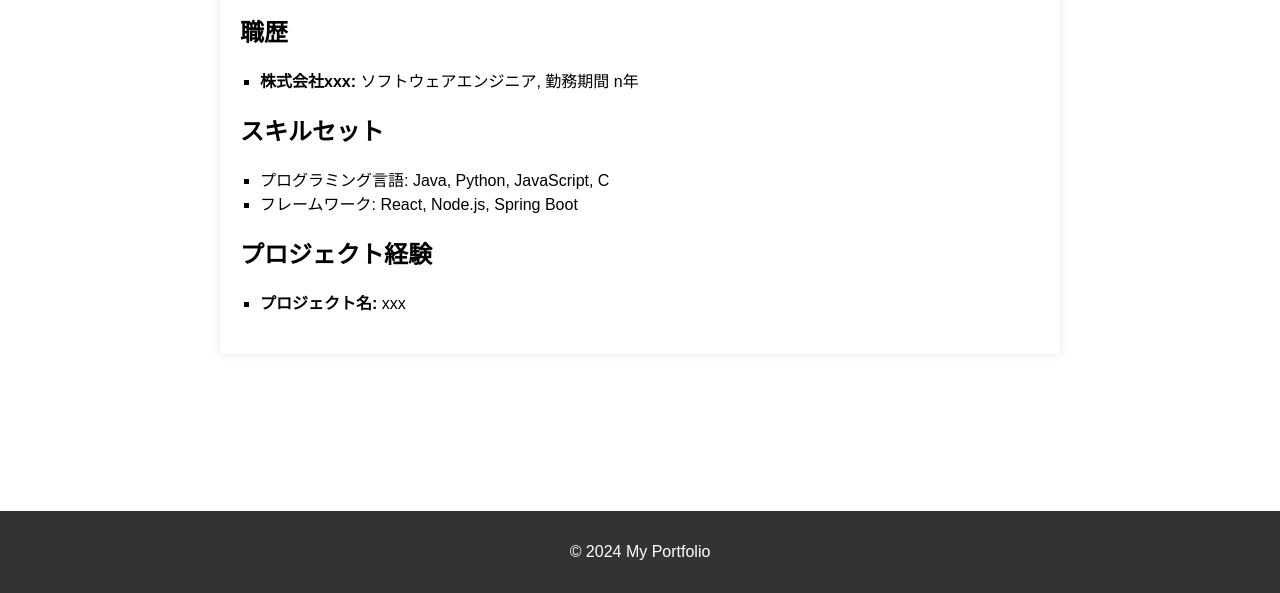
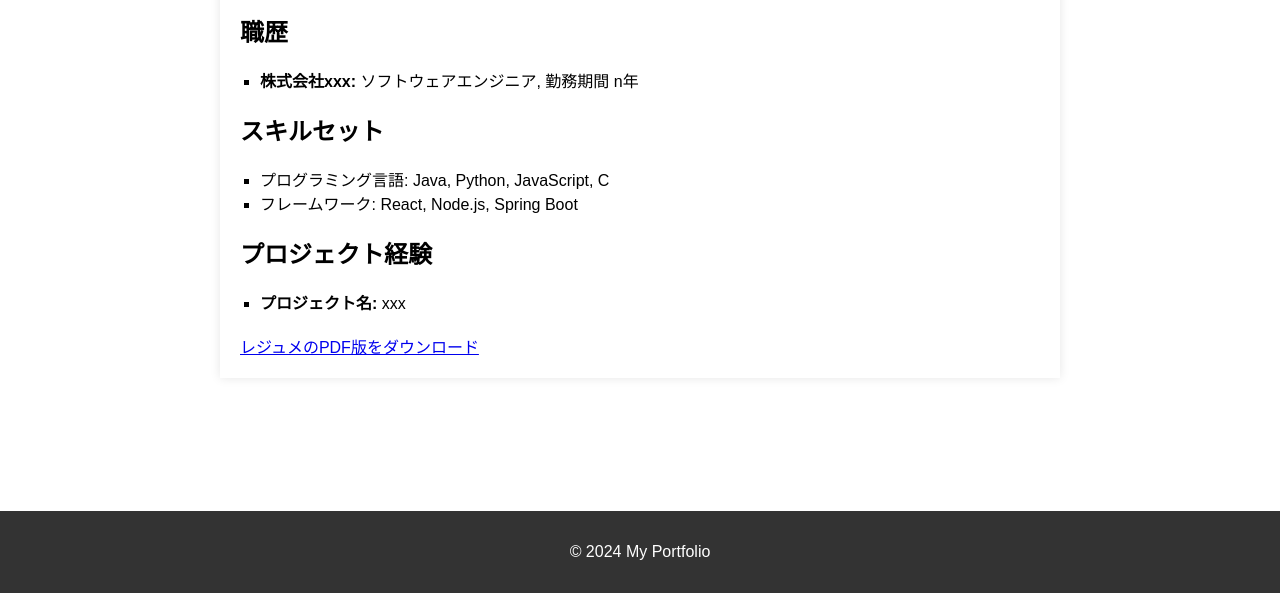
Before and after one commit to hiroya54/project-resume-website, a plain HTML site: page resume.html in a window 1280 px wide. Shown: the part 207-800 px from the top of the page. Drawn offline with Linux system fonts and the light colour scheme.

Commit message:
[upd]レジュメのダウンロード機能追加

```diff
--- a/resume.html
+++ b/resume.html
@@ -47,6 +47,12 @@
                 <!-- その他のプロジェクトがあればここに追加 -->
             </ul>
         </section>
+
+	<div class="download-section">
+            <a href="media/resume.pdf" download="hiroya54__Resume.pdf">
+            レジュメのPDF版をダウンロード
+            </a>
+    </div>
     </div>
 
     <!-- Footer -->
```
Also changed, not shown: 1 other file.
